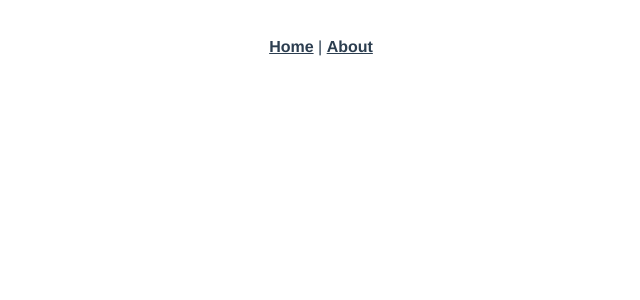
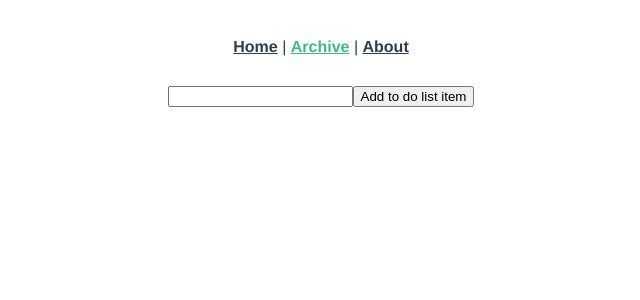
Before and after one commit to gerstlee/todolist, a Vue app: page /archive in a window 1280 px wide. Shown: the top 300 px of the page, without its empty margins (319-959 px from the left). Built offline with nearby package versions, Linux system fonts and the light colour scheme.

Commit message:
+archive page

```diff
--- a/src/App.vue
+++ b/src/App.vue
@@ -1,6 +1,7 @@
 <template>
   <nav>
     <router-link to="/">Home</router-link> |
+    <router-link to="/archive">Archive</router-link> |
     <router-link to="/about">About</router-link>
   </nav>
   <router-view/>
--- a/src/views/ArchiveView.vue
+++ b/src/views/ArchiveView.vue
@@ -1,10 +1,15 @@
 <template>
-    <div></div>
+    <ToDoList location="archive"/>
 </template>
 
 <script>
+import ToDoList from '@/components/ToDoList.vue';
+
 export default {
-
+    name:"ArchiveView",
+    components:{
+        ToDoList
+    }
 }
 </script>
 
--- a/src/views/HomeView.vue
+++ b/src/views/HomeView.vue
@@ -1,18 +1,15 @@
 <template>
-  <div class="home">
-    <img alt="Vue logo" src="../assets/logo.png">
-    <HelloWorld msg="Welcome to Your Vue.js App"/>
-  </div>
+  <h1>To do list:</h1>
+  <ToDoList location="home"/>
 </template>
 
 <script>
-// @ is an alias to /src
-import HelloWorld from '@/components/HelloWorld.vue'
+import ToDoList from '@/components/ToDoList.vue';
 
 export default {
   name: 'HomeView',
   components: {
-    HelloWorld
+    ToDoList
   }
 }
 </script>
```
